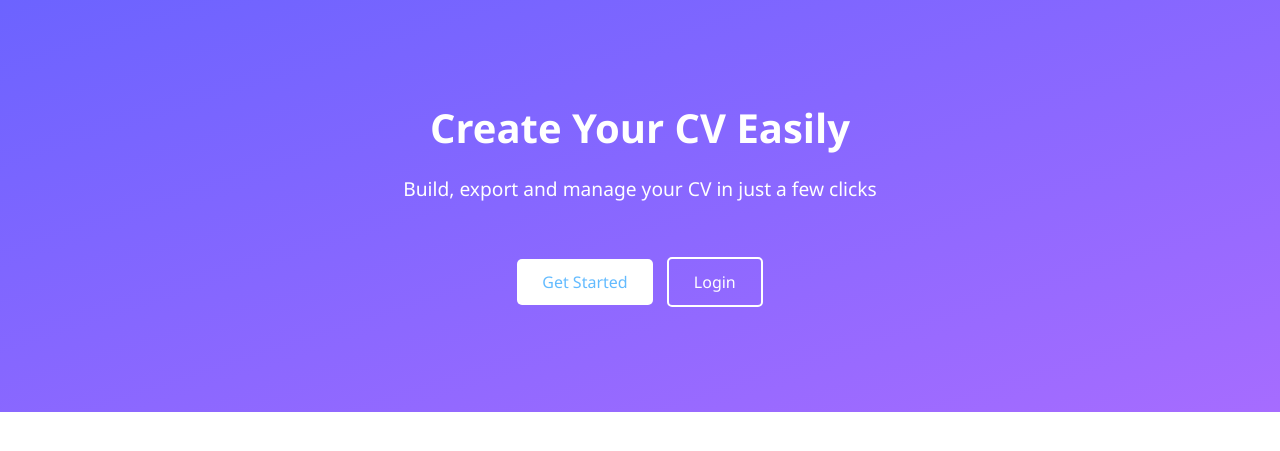
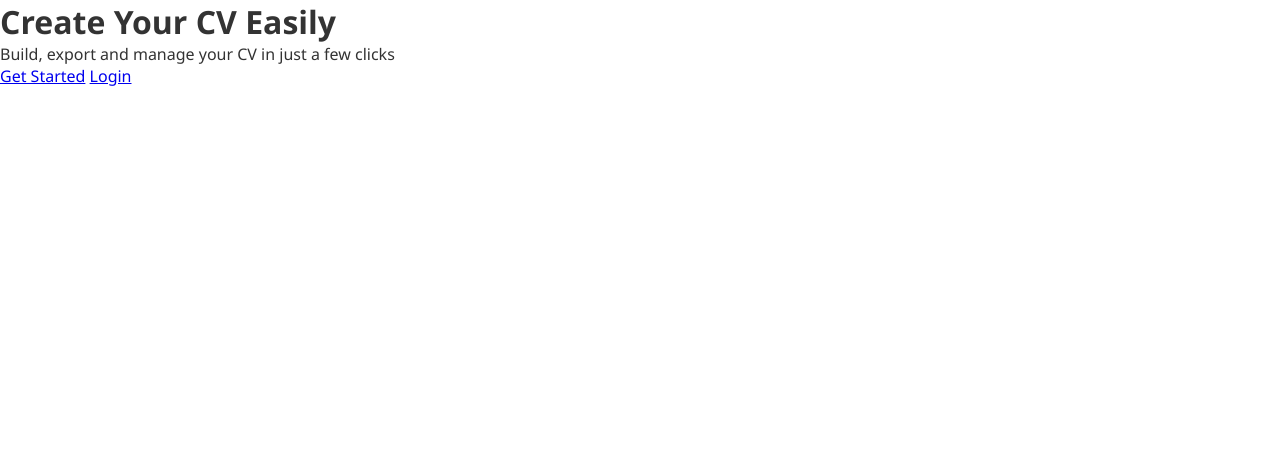
Before and after one commit to nour-elhouda11037/cv_website, a PHP site: page / in a window 1280 px wide. Shown: the top 451 px of the page. Run offline with PHP 8.4, Linux system fonts and the light colour scheme.

Commit message:
Update style.css

```diff
--- a/style.css
+++ b/style.css
@@ -8,86 +8,3 @@ body {
   font-family: 'Segoe UI', sans-serif;
   color: #333;
 }
-
-.hero {
-  background: linear-gradient(to bottom right, #6c63ff, #a66cff);
-  color: white;
-  padding: 100px 50px;
-  text-align: center;
-}
-
-.hero-content {
-  max-width: 500px;
-  margin: auto;
-}
-
-h1 {
-  font-size: 2.5rem;
-  margin-bottom: 20px;
-}
-
-h2 {
-    margin-bottom: 20px;
-    text-align: center;
-    color: #333;
-}
-
-p {
-  font-size: 1.2rem;
-  margin-bottom: 50px;
-}
-
-label {
-    font-weight: bold;
-    color: #555;
-    display: flex;
-    flex-direction: column;
-}
-
-.buttons .btn:hover {
-  background-color: #f0f0f0;
-}
-
-.buttons .btn {
-  display: inline-block;
-  padding: 12px 25px;
-  background-color: white;
-  color: #63bbff;
-  border-radius: 5px;
-  text-decoration: none;
-  margin: 5px;
-  transition: 0.3s ease;
-}
-
-.btn.secondary {
-  background-color: transparent;
-  border: 2px solid white;
-  color: white;
-}
-
-.btn.secondary:hover {
-  background-color: white;
-  color: #6c63ff;
-}
-
-input {
-    padding: 10px;
-    border: 1px solid #ccc;
-    border-radius: 6px;
-    margin-top: 5px;
-}
-
-.error {
-    color: red;
-    font-size: 14px;
-    margin-bottom: -10px;
-}
-
-@media (max-width: 500px) {
-  h1 {
-    font-size: 2rem;
-  }
-  p {
-    font-size: 1rem;
-  }
-}
```
